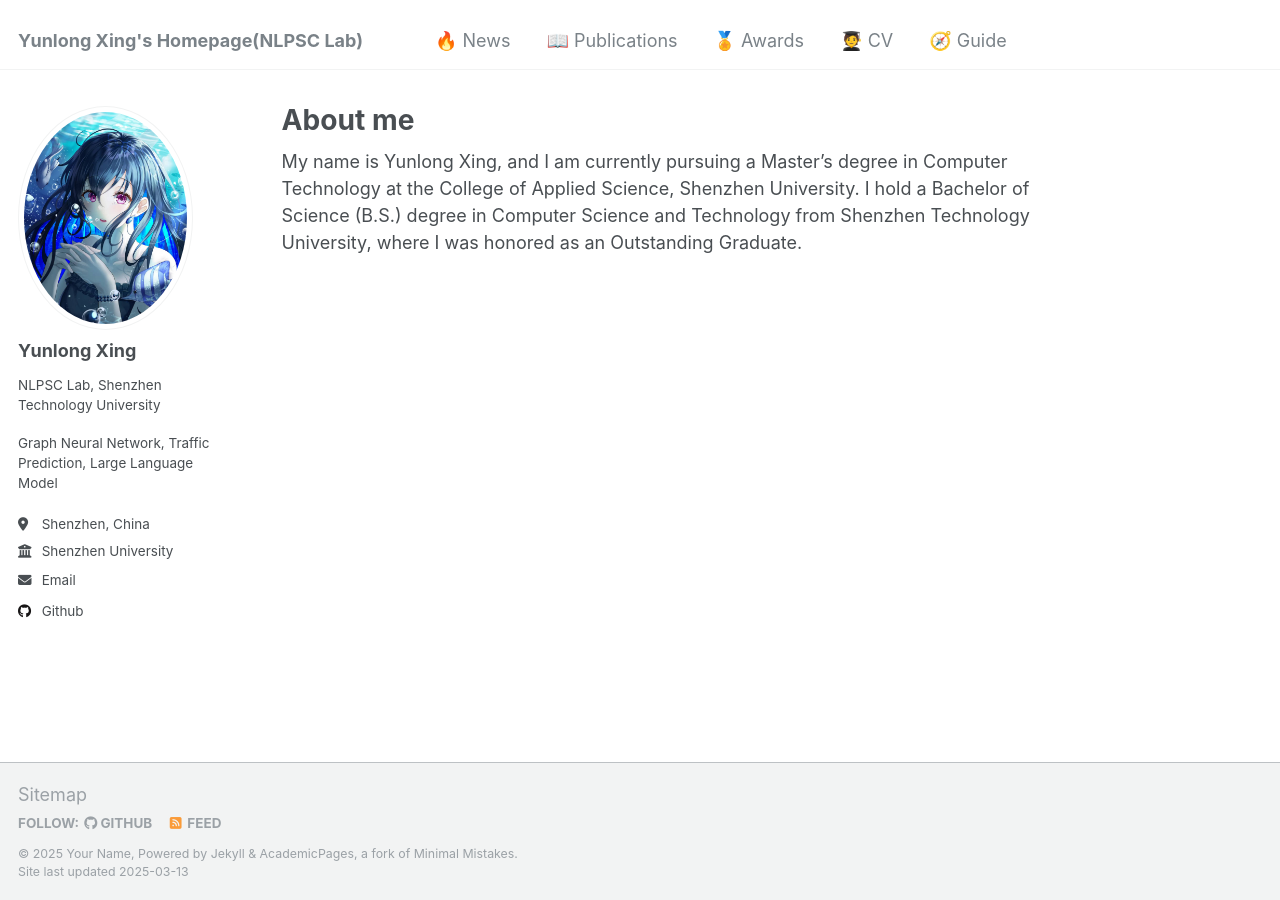
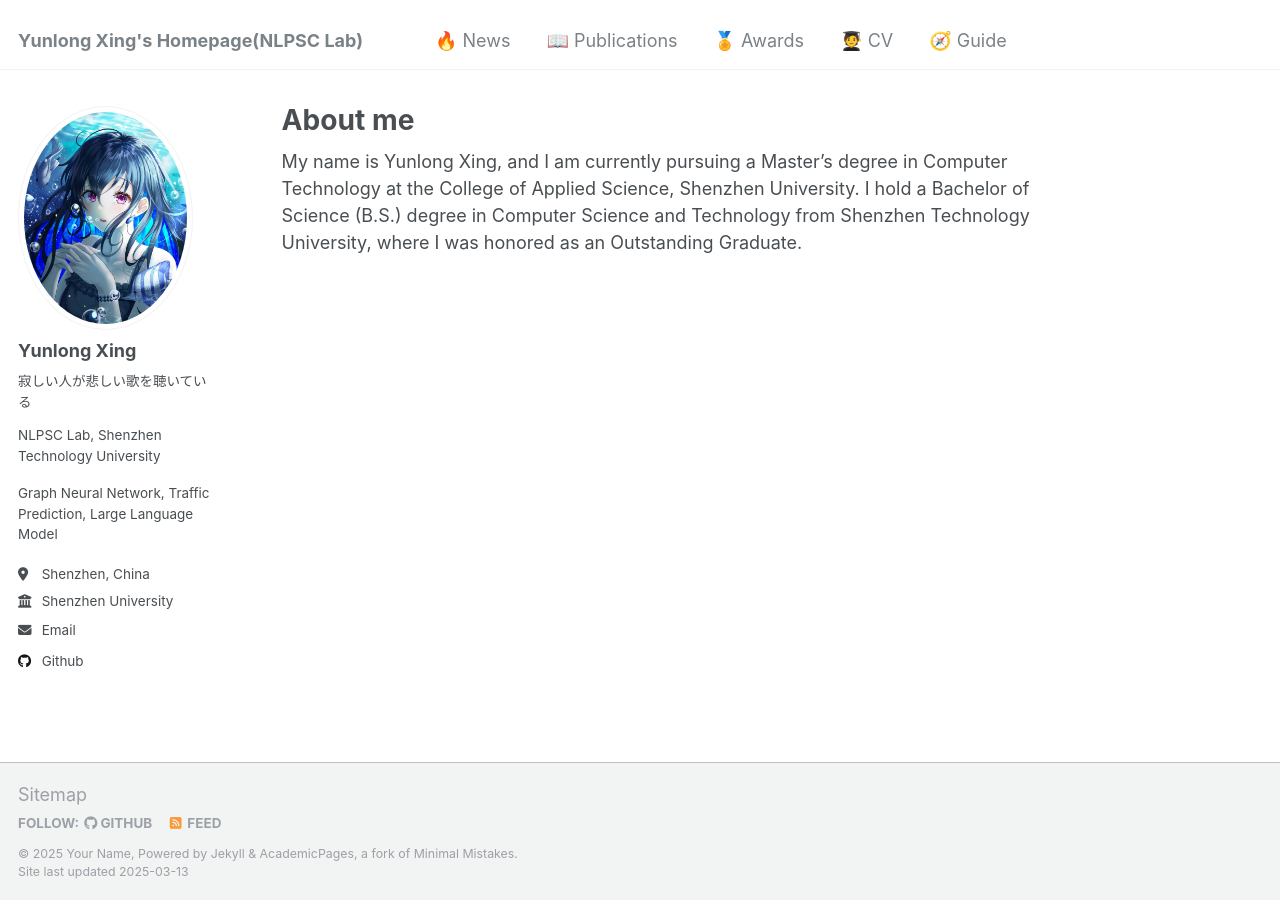
Before and after one commit to Cailishy/Cailishy.github.io, a Jekyll site: the page built from _pages/about.md, in a window 1280 px wide. Built offline with Jekyll 4.4.1, drawn with Linux system fonts in a browser that asks for light colours.

Commit message:
2025-3-13

```diff
--- a/_config.yml
+++ b/_config.yml
@@ -24,7 +24,7 @@ author:
   avatar           : "avatar.png"
   name             : "Yunlong Xing"
   affiliation      : "NLPSC Lab, Shenzhen Technology University"
-  pronouns         : # example: "she/her"
+  pronouns         : "寂しい人が悲しい歌を聴いている" # example: "she/her"
   bio              : "Graph Neural Network, Traffic Prediction, Large Language Model"
   location         : "Shenzhen, China"
   employer         : "Shenzhen University"
```
